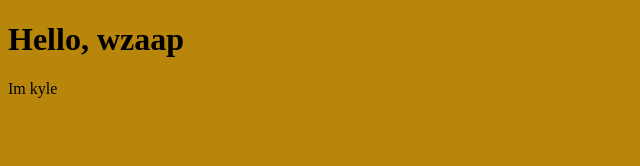
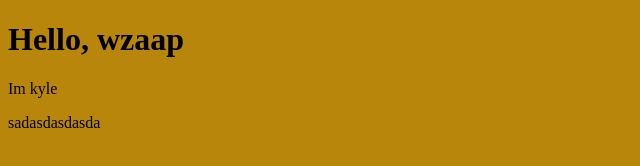
Before and after one commit to deleonkyle/test2, a plain HTML site: page index.html in a window 1280 px wide. Shown: the whole page, without its empty margins (0-640 px from the left). Drawn offline with Linux system fonts and the light colour scheme.

Commit message:
added asdasdad

```diff
--- a/index.html
+++ b/index.html
@@ -7,5 +7,6 @@
 <body>
     <h1> Hello, wzaap</h1>
     <p> Im kyle</p>
+    <p>sadasdasdasda</p>
 </body>
 </html>
```
Also changed, not shown: inday.jpeg (added), nabong.jpeg (added).
